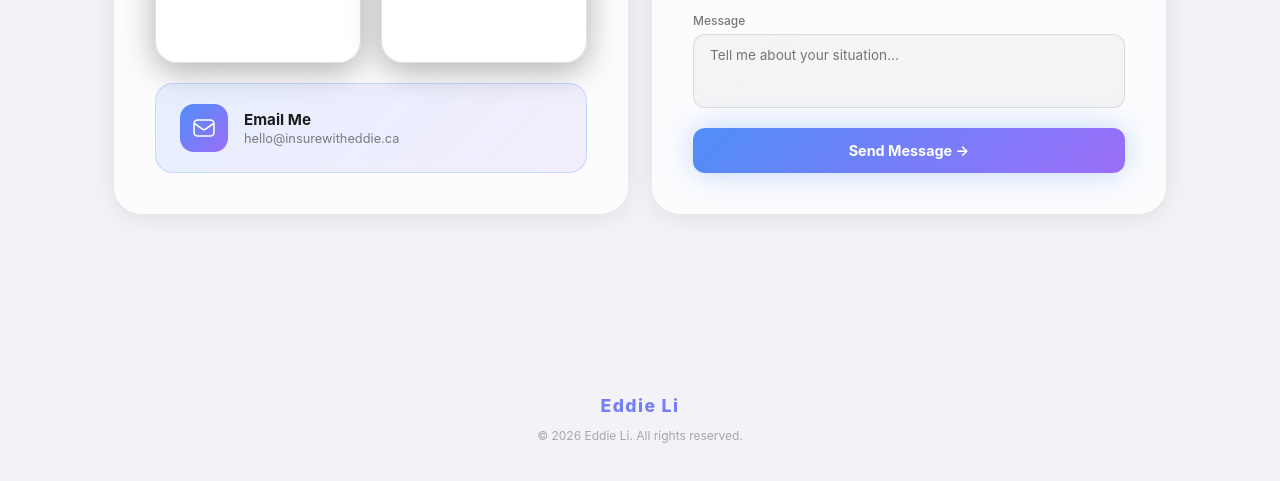
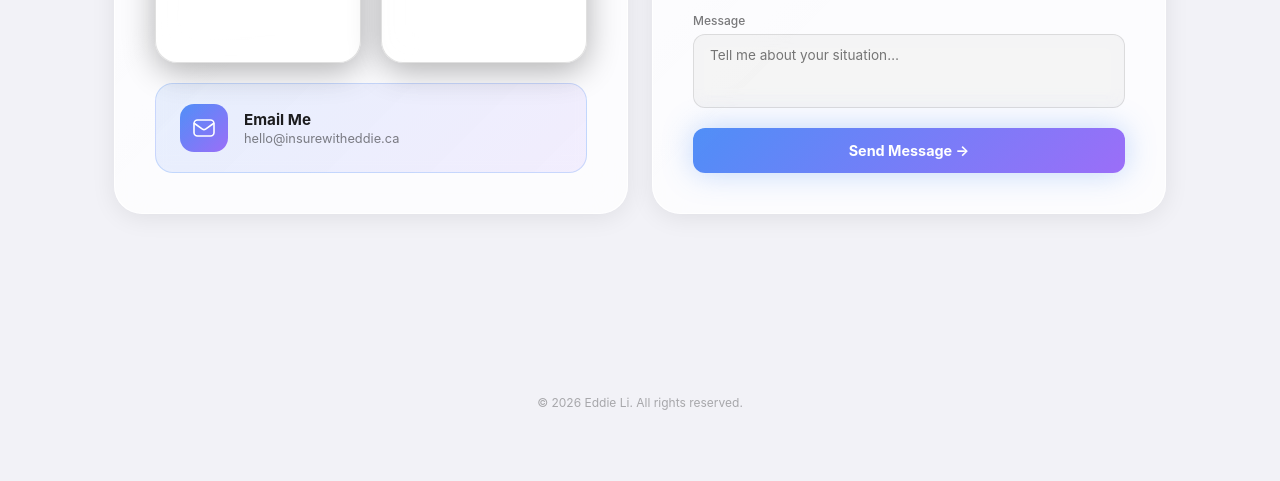
Before and after one commit to insurewitheddie/insurewitheddie.ca, a plain HTML site: page index.html in a window 1280 px wide. Shown: the part 3797-4278 px from the top of the page. Drawn offline with Linux system fonts and the light colour scheme.

Commit message:
Remove Eddie Li from footer

```diff
--- a/index.html
+++ b/index.html
@@ -721,7 +721,6 @@ footer p{font-size:.75rem;color:var(--tx3);}
 
 <!-- ═══ FOOTER ═══ -->
 <footer>
-  <div class="footer-logo">Eddie Li</div>
   <p style="margin-bottom:6px;" data-en="© 2026 Eddie Li. All rights reserved." data-yue="© 2026 李先生版權所有。">© 2026 Eddie Li. All rights reserved.</p>
 </footer>
 
```
